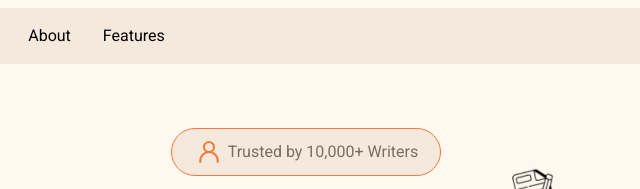
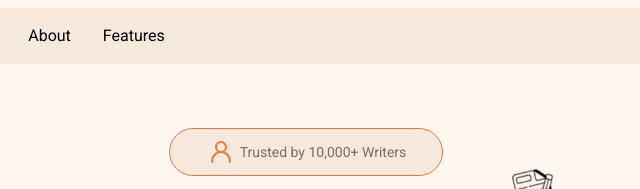
Before and after one commit to mikmak29/Web-Development-One, a website: page index.html in a window 1280 px wide. Shown: the top 189 px of the page, 334-974 px from the left. Drawn offline with Linux system fonts and the light colour scheme.

Commit message:
layout updated

```diff
--- a/index.html
+++ b/index.html
@@ -83,7 +83,7 @@
     <main>
         <div class="h-auto w-screen bg-[--bgcolor] flex justify-center text-center flex-col pt-12 tablet:p-16">
             <div
-                class="h-auto w-[270px] bg-[--navbgcolor] border border-[--accentcolor] rounded-full flex justify-center items-center gap-1 mx-auto laptop:py-2 laptop:px-4">
+                class="h-auto w-fit bg-[--navbgcolor] mx-auto border border-[--accentcolor] rounded-full flex justify-center items-center gap-1 py-1 px-3 tablet:px-6 laptop:py-2 laptop:px-9">
                 <svg width="30px" height="30px" stroke-width="1.7" viewBox="0 0 24 24" fill="none"
                     xmlns="http://www.w3.org/2000/svg" color="#F27B39">
                     <path d="M5 20V19C5 15.134 8.13401 12 12 12V12C15.866 12 19 15.134 19 19V20" stroke="#F27B39"
@@ -92,7 +92,7 @@
                         d="M12 12C14.2091 12 16 10.2091 16 8C16 5.79086 14.2091 4 12 4C9.79086 4 8 5.79086 8 8C8 10.2091 9.79086 12 12 12Z"
                         stroke="#F27B39" stroke-width="1.7" stroke-linecap="round" stroke-linejoin="round"></path>
                 </svg>
-                <h1 class="text-[--text-accent-color]">Trusted by 10,000+ Writers</h1>
+                <h1 class="text-[--text-accent-color] text-xs laptop:text-sm">Trusted by 10,000+ Writers</h1>
             </div>
             <div class="w-fit mx-auto pt-4 laptopL:pt-7">
                 <div class="relative w-fit mx-auto">
```
Also changed, not shown: dist/output.css.
